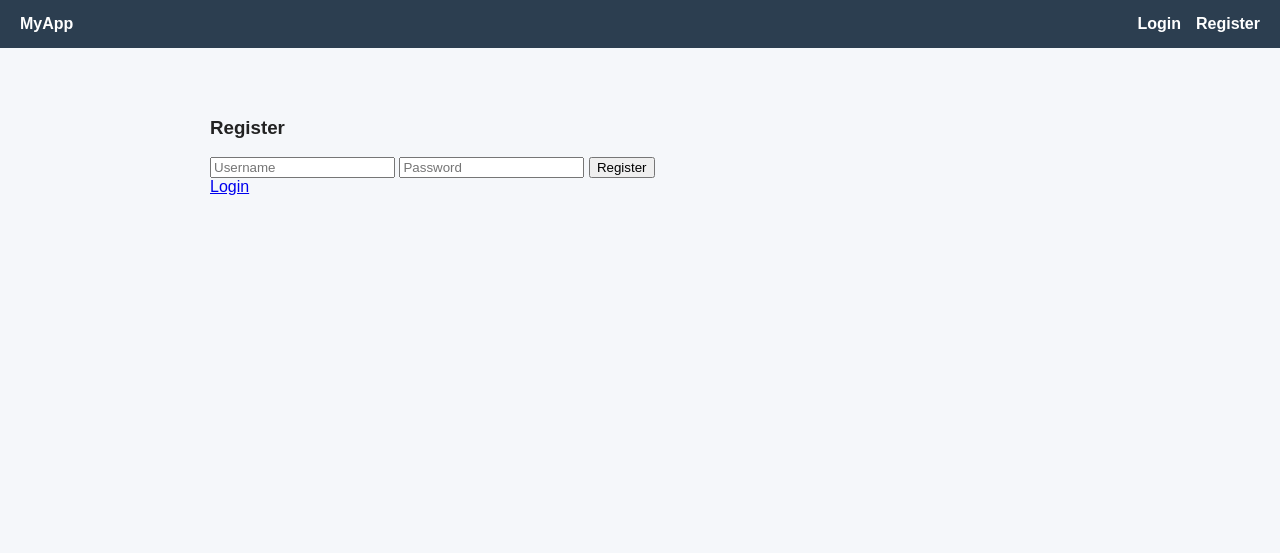
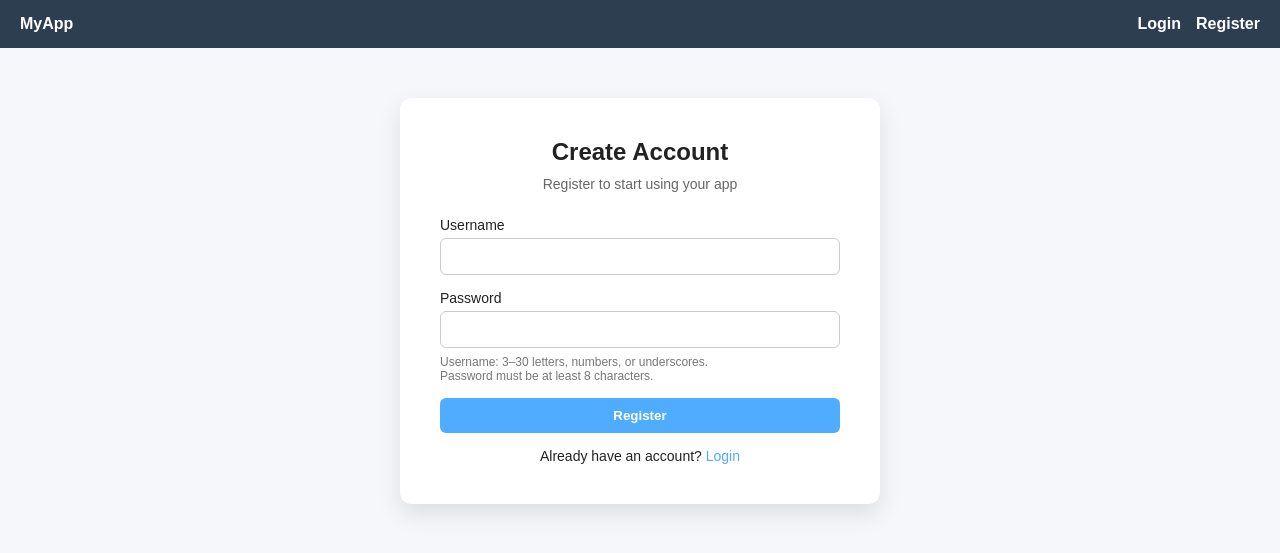
Before and after one commit to clarincehierro001-hue/mini_facebook, a Flask app: page /register in a window 1280 px wide. Shown: the top 553 px of the page. Run offline with Flask 3, Linux system fonts and the light colour scheme.

Commit message:
register.html
Added styling and improved registration form layout.

```diff
--- a/templates/register.html
+++ b/templates/register.html
@@ -1,10 +1,148 @@
 {% extends "base.html" %}
+
+{% block title %}Register{% endblock %}
+
 {% block content %}
-<h3>Register</h3>
-<form method="POST">
-    <input name="username" placeholder="Username" required>
-    <input name="password" type="password" placeholder="Password" required>
-    <button type="submit">Register</button>
-</form>
-<a href="/login">Login</a>
+
+<style>
+    .auth-container {
+        background: #fff;
+        padding: 40px;
+        border-radius: 12px;
+        max-width: 400px;
+        margin: auto;
+        box-shadow: 0 10px 25px rgba(0,0,0,0.1);
+        text-align: center;
+    }
+
+    .auth-title {
+        font-size: 24px;
+        font-weight: bold;
+        margin-bottom: 10px;
+    }
+
+    .auth-subtitle {
+        font-size: 14px;
+        color: #666;
+        margin-bottom: 25px;
+    }
+
+    .form-group {
+        text-align: left;
+        margin-bottom: 15px;
+    }
+
+    .form-group label {
+        font-size: 14px;
+        display: block;
+        margin-bottom: 5px;
+    }
+
+    .form-group input {
+        width: 100%;
+        padding: 10px;
+        border-radius: 6px;
+        border: 1px solid #ccc;
+        box-sizing: border-box;
+    }
+
+    .btn {
+        width: 100%;
+        padding: 10px;
+        border: none;
+        border-radius: 6px;
+        background: #4facfe;
+        color: white;
+        font-weight: bold;
+        cursor: pointer;
+    }
+
+    .btn:hover {
+        background: #3a8dde;
+    }
+
+    .auth-footer {
+        margin-top: 15px;
+        font-size: 14px;
+    }
+
+    .auth-footer a {
+        color: #4facfe;
+        text-decoration: none;
+    }
+
+    .auth-footer a:hover {
+        text-decoration: underline;
+    }
+
+    .password-note {
+        text-align: left;
+        font-size: 12px;
+        color: #777;
+        margin-top: -8px;
+        margin-bottom: 15px;
+    }
+
+    .error-message {
+        background: #ffe5e5;
+        color: #b30000;
+        border: 1px solid #ffb3b3;
+        padding: 10px 14px;
+        border-radius: 8px;
+        margin-bottom: 15px;
+        font-size: 14px;
+        text-align: left;
+    }
+</style>
+
+<div class="auth-container">
+    <div class="auth-title">Create Account</div>
+    <div class="auth-subtitle">Register to start using your app</div>
+
+    {% if error %}
+        <div class="error-message">{{ error }}</div>
+    {% endif %}
+
+    <form method="POST" action="{{ url_for('register') }}">
+        <div class="form-group">
+            <label for="username">Username</label>
+            <input
+                type="text"
+                id="username"
+                name="username"
+                value="{{ request.form.get('username', '') }}"
+                required
+                maxlength="30"
+                autocomplete="username"
+                pattern="[a-zA-Z0-9_]{3,30}"
+                title="Username must be 3 to 30 characters and contain only letters, numbers, and underscores"
+            >
+        </div>
+
+        <div class="form-group">
+            <label for="password">Password</label>
+            <input
+                type="password"
+                id="password"
+                name="password"
+                required
+                minlength="8"
+                autocomplete="new-password"
+            >
+        </div>
+
+        <div class="password-note">
+            Username: 3–30 letters, numbers, or underscores.<br>
+            Password must be at least 8 characters.
+        </div>
+
+        <button type="submit" class="btn">Register</button>
+    </form>
+
+    <div class="auth-footer">
+        Already have an account?
+        <a href="{{ url_for('login') }}">Login</a>
+    </div>
+</div>
+
 {% endblock %}
```
